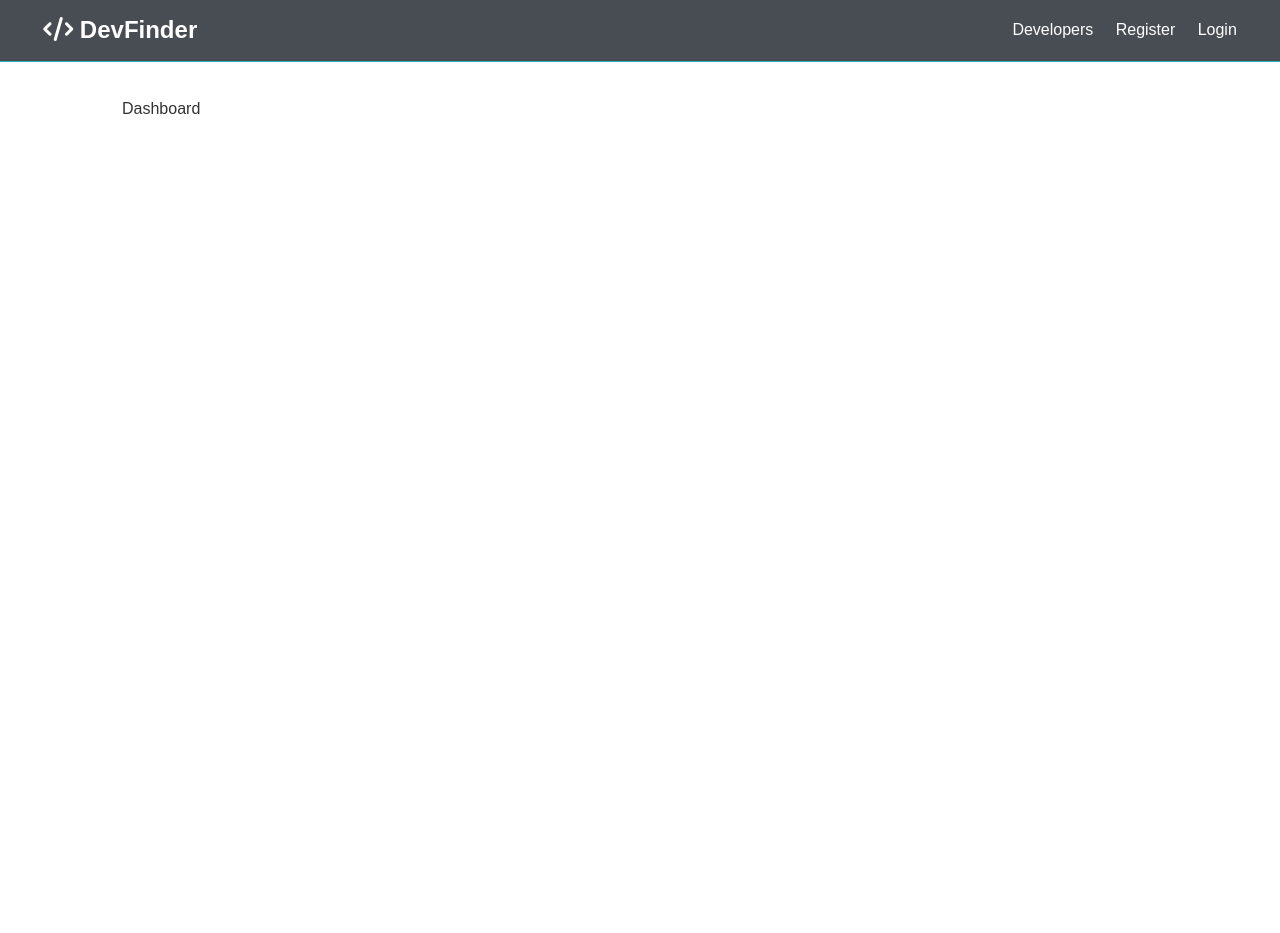
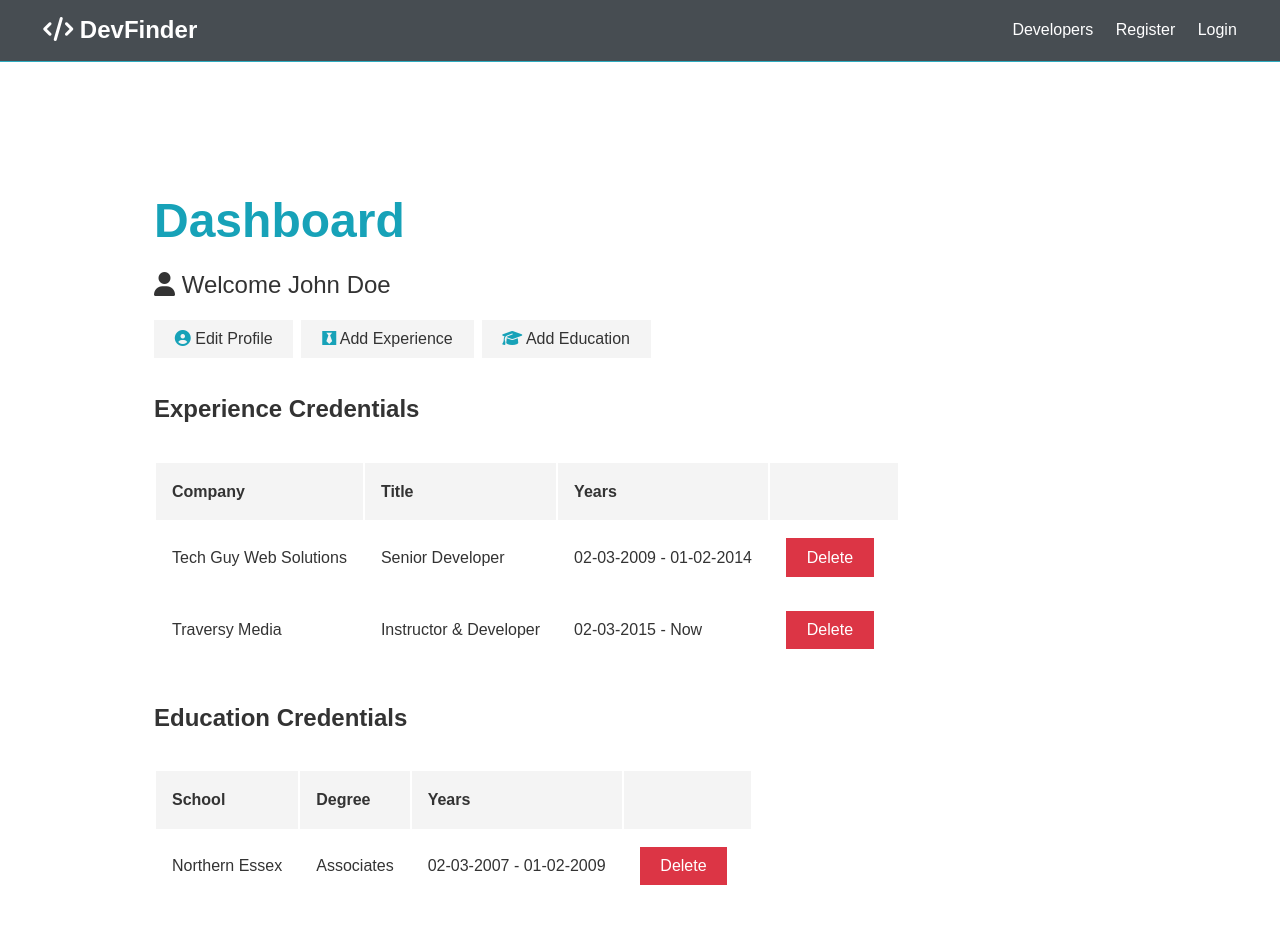
Before and after one commit to Abhisheikh-G/devfinder, a React (Create React App) app in the folder client/: page /dashboard in a window 1280 px wide. Shown: the top 933 px of the page. Before the commit the page ends 800 px from the top, so only its background shows below. Built offline with nearby package versions, Linux system fonts and the light colour scheme; no server answers; sample sign-in values are in the browser's storage.

Commit message:
Add Dashboard and get profile

```diff
--- /dev/null
+++ b/client/src/actions/profile.ts
@@ -0,0 +1,55 @@
+import { Dispatch } from "react";
+
+interface GetUserProps {
+  dispatch: Dispatch<any>;
+  setAlert: Function;
+  history: any;
+  setCurrentProfile: Function;
+  redirect?: boolean;
+}
+export async function getCurrentProfile({
+  dispatch,
+  setAlert,
+  history,
+  setCurrentProfile,
+  redirect = true,
+}: GetUserProps) {
+  if (localStorage.getItem("token")) {
+    const res = await fetch(`${process.env.REACT_APP_API_URL}/profile/me`, {
+      method: "GET",
+      headers: {
+        "x-auth-token": localStorage.getItem("token")!,
+      },
+    });
+    const data = await res.json();
+    console.log(data);
+    if (res.status > 400) {
+      dispatch(setAlert({ alertType: "danger", msg: data.msg }));
+      localStorage.removeItem("token");
+      redirect && history.push("/login");
+    }
+
+    if (res.status === 360) {
+      dispatch(
+        setAlert({
+          alertType: "success",
+          msg: "Please set a profile for your account.",
+        })
+      );
+    }
+
+    if (res.status === 200) {
+      console.log(data);
+      dispatch(setCurrentProfile(data));
+    }
+  } else {
+    dispatch(
+      setAlert({
+        alertType: "danger",
+        msg: "Unauthorized access. You must be signed in to do that.",
+      })
+    );
+    localStorage.removeItem("token");
+    history.push("/login");
+  }
+}
--- a/client/src/components/dashboard/Dashboard.tsx
+++ b/client/src/components/dashboard/Dashboard.tsx
@@ -1,7 +1,96 @@
+import { useEffect } from "react";
 import withAuth from "src/hooks/withAuth";
 
+import { useDispatch } from "react-redux";
+import { useHistory } from "react-router";
+import { getCurrentProfile } from "src/actions/profile";
+import { setAlert } from "src/slices/alertSlice";
+import { setCurrentProfile } from "src/slices/profileSlice";
+
 const Dashboard = () => {
-  return <div>Dashboard</div>;
+  const dispatch = useDispatch();
+  const history = useHistory();
+  useEffect(() => {
+    getCurrentProfile({ dispatch, setAlert, history, setCurrentProfile });
+  }, [dispatch, history]);
+  return (
+    <section className="container">
+      <h1 className="large text-primary">Dashboard</h1>
+      <p className="lead">
+        <i className="fas fa-user"></i> Welcome John Doe
+      </p>
+      <div className="dash-buttons">
+        <a href="edit-profile.html" className="btn btn-light">
+          <i className="fas fa-user-circle text-primary"></i> Edit Profile
+        </a>
+        <a href="add-experience.html" className="btn btn-light">
+          <i className="fab fa-black-tie text-primary"></i> Add Experience
+        </a>
+        <a href="add-education.html" className="btn btn-light">
+          <i className="fas fa-graduation-cap text-primary"></i> Add Education
+        </a>
+      </div>
+
+      <h2 className="my-2">Experience Credentials</h2>
+      <table className="table">
+        <thead>
+          <tr>
+            <th>Company</th>
+            <th className="hide-sm">Title</th>
+            <th className="hide-sm">Years</th>
+            <th></th>
+          </tr>
+        </thead>
+        <tbody>
+          <tr>
+            <td>Tech Guy Web Solutions</td>
+            <td className="hide-sm">Senior Developer</td>
+            <td className="hide-sm">02-03-2009 - 01-02-2014</td>
+            <td>
+              <button className="btn btn-danger">Delete</button>
+            </td>
+          </tr>
+          <tr>
+            <td>Traversy Media</td>
+            <td className="hide-sm">Instructor & Developer</td>
+            <td className="hide-sm">02-03-2015 - Now</td>
+            <td>
+              <button className="btn btn-danger">Delete</button>
+            </td>
+          </tr>
+        </tbody>
+      </table>
+
+      <h2 className="my-2">Education Credentials</h2>
+      <table className="table">
+        <thead>
+          <tr>
+            <th>School</th>
+            <th className="hide-sm">Degree</th>
+            <th className="hide-sm">Years</th>
+            <th />
+          </tr>
+        </thead>
+        <tbody>
+          <tr>
+            <td>Northern Essex</td>
+            <td className="hide-sm">Associates</td>
+            <td className="hide-sm">02-03-2007 - 01-02-2009</td>
+            <td>
+              <button className="btn btn-danger">Delete</button>
+            </td>
+          </tr>
+        </tbody>
+      </table>
+
+      <div className="my-2">
+        <button className="btn btn-danger">
+          <i className="fas fa-user-minus"></i>
+          Delete My Account
+        </button>
+      </div>
+    </section>
+  );
 };
 
 export default withAuth(Dashboard);
--- a/client/src/components/layout/Navbar.tsx
+++ b/client/src/components/layout/Navbar.tsx
@@ -33,14 +33,12 @@ function Navbar() {
           </>
         ) : (
           <>
-            {user !== null && (
-              <li>
-                <Link to="/dashboard">{user.name}'s Profile</Link>
-              </li>
-            )}
-
+            <li>
+              <Link to="/dashboard">Dashboard</Link>
+            </li>
             <li>
               <Link to="" onClick={() => dispatch(signUserOut())}>
+                <i className="fas fa-sign-out-alt" />
                 Logout
               </Link>
             </li>
--- /dev/null
+++ b/client/src/slices/profileSlice.ts
@@ -0,0 +1,34 @@
+import { createSlice, PayloadAction } from "@reduxjs/toolkit";
+import type { RootState } from "../store/store";
+
+interface ProfileState {
+  currentProfile?: Object | null;
+  profiles?: Array<Object>;
+  repos?: Array<Object>;
+}
+
+// Define the initial state using that type
+const initialState: ProfileState = {
+  currentProfile: null,
+  profiles: [],
+  repos: [],
+};
+export const alertSlice = createSlice({
+  name: "alerts",
+  // `createSlice` will infer the state type from the `initialState` argument
+  initialState,
+  reducers: {
+    setCurrentProfile: (state, action: PayloadAction<Object>) => {
+      state.currentProfile = action.payload;
+    },
+    removeAlert: (state, action: PayloadAction<string>) => {},
+  },
+});
+
+export const { setCurrentProfile, removeAlert } = alertSlice.actions;
+
+// Other code such as selectors can use the imported `RootState` type
+export const selectCurrentProfile = (state: RootState) =>
+  state.profile.currentProfile;
+
+export default alertSlice.reducer;
--- a/client/src/store/store.ts
+++ b/client/src/store/store.ts
@@ -2,6 +2,7 @@ import { configureStore } from "@reduxjs/toolkit";
 import thunk from "redux-thunk";
 import alertReducer from "src/slices/alertSlice";
 import authReducer from "src/slices/authSlice";
+import profileReducer from "src/slices/profileSlice";
 
 // import { composeWithDevTools } from "redux-devtools-extension";
 // ...
@@ -13,6 +14,7 @@ export const store = configureStore({
   reducer: {
     alert: alertReducer,
     auth: authReducer,
+    profile: profileReducer,
   },
   middleware: (getDefaultMiddleware) =>
     getDefaultMiddleware().concat(middleware),
```
Also changed, not shown: client/src/hooks/Redirect.tsx (deleted, +0 -22 lines), 1 other file (tests, documents, lock files or other folders).
